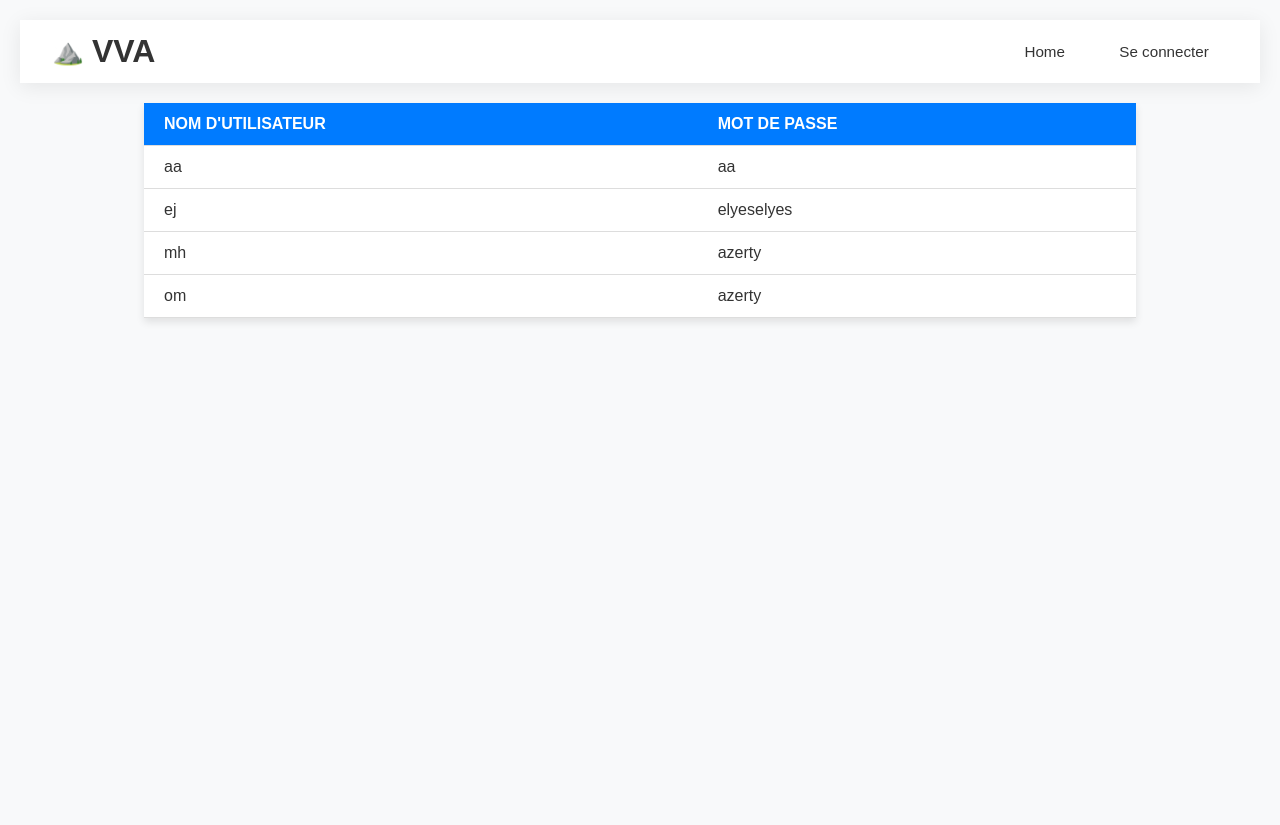
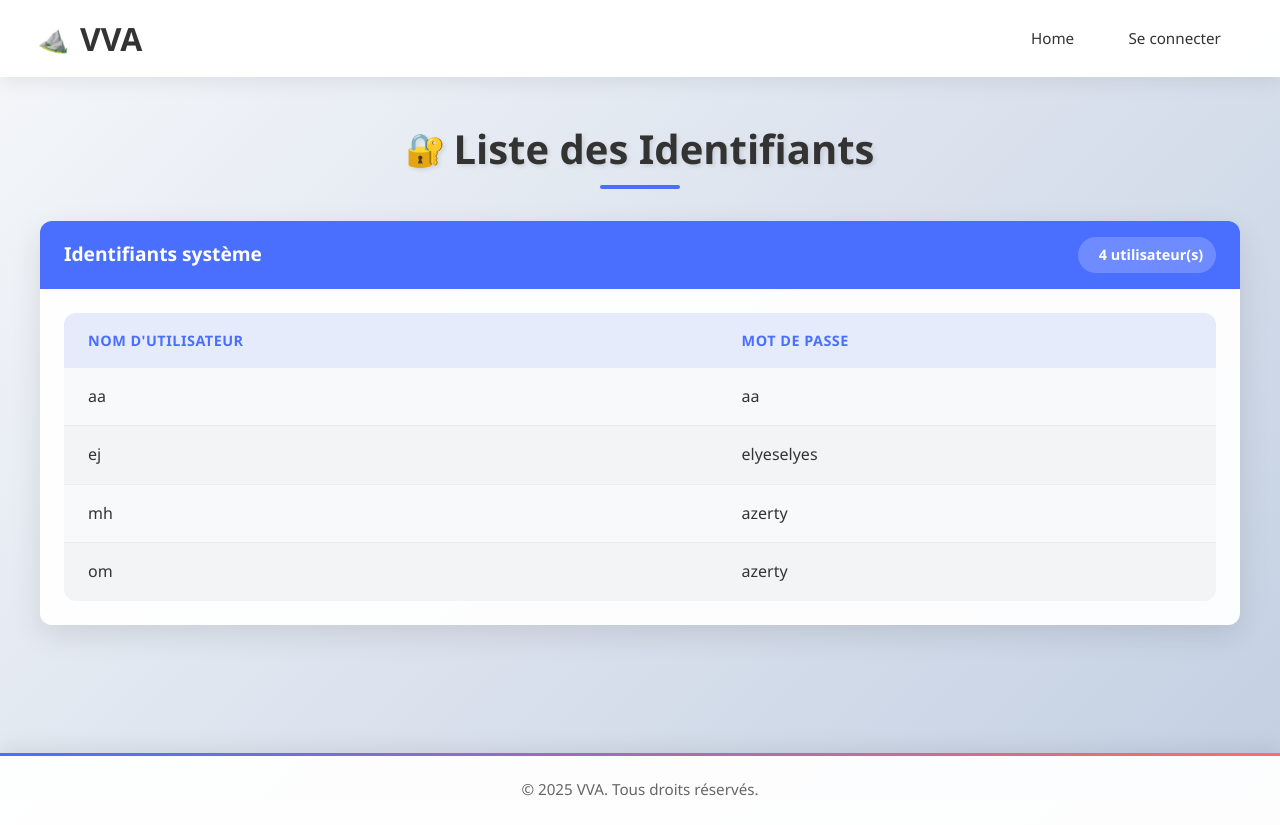
Before and after one commit to elj91/Projet-resa-activite, a PHP site: page /identifiant.php in a window 1280 px wide. Before the commit the page ends 322 px from the top, so only its background shows below. Run offline with PHP 8.4, Linux system fonts and the light colour scheme; data comes from the database, SQL or seed files in the repository.

Commit message:
Update identifiant.php

```diff
--- a/identifiant.php
+++ b/identifiant.php
@@ -7,79 +7,57 @@ $sql = "SELECT USER, MDP FROM COMPTE";
 
 // Préparation et exécution de la requête
 $stmt = $pdo->query($sql);
+?>
 
-// Début du contenu HTML
-echo "<!DOCTYPE html>
+<!DOCTYPE html>
 <html lang='fr'>
 <head>
     <meta charset='UTF-8'>
     <meta name='viewport' content='width=device-width, initial-scale=1.0'>
     <title>Liste des Utilisateurs</title>
-    <style>
-        body {
-            font-family: Arial, sans-serif;
-            background-color: #f8f9fa;
-            margin: 0;
-            padding: 20px;
-        }
-        table {
-            width: 80%;
-            margin: 20px auto;
-            border-collapse: collapse;
-            background-color: #fff;
-            box-shadow: 0 4px 8px rgba(0, 0, 0, 0.1);
-        }
-        th, td {
-            padding: 12px 20px;
-            text-align: left;
-            border-bottom: 1px solid #ddd;
-        }
-        th {
-            background-color: #007bff;
-            color: white;
-            text-transform: uppercase;
-        }
-        tr:hover {
-            background-color: #f1f1f1;
-        }
-        td {
-            color: #333;
-        }
-        .no-results {
-            text-align: center;
-            margin-top: 50px;
-            font-size: 18px;
-            color: #666;
-        }
-    </style>
+    <link rel="stylesheet" href="css/identifiants.css">
 </head>
-<body>";
+<body>
+    <h1>Liste des Identifiants</h1>
 
-// Vérification s'il y a des résultats
-if ($stmt->rowCount() > 0) {
-    // Début du tableau HTML
-    echo "<table>
-            <tr>
-                <th>Nom d'utilisateur</th>
-                <th>Mot de passe</th>
-            </tr>";
+    <main>
+        <?php
+        // Vérification s'il y a des résultats
+        if ($stmt->rowCount() > 0): ?>
+            <div class="users-card">
+                <div class="users-header">
+                    <span>Identifiants système</span>
+                    <span class="users-badge">
+                        <i class="fas fa-users"></i>
+                        <?= $stmt->rowCount() ?> utilisateur(s)
+                    </span>
+                </div>
+                <div class="users-content">
+                    <table>
+                        <thead>
+                            <tr>
+                                <th>Nom d'utilisateur</th>
+                                <th>Mot de passe</th>
+                            </tr>
+                        </thead>
+                        <tbody>
+                        <?php while ($row = $stmt->fetch()): ?>
+                            <tr>
+                                <td><?= htmlspecialchars($row["USER"]) ?></td>
+                                <td><?= htmlspecialchars($row["MDP"]) ?></td>
+                            </tr>
+                        <?php endwhile; ?>
+                        </tbody>
+                    </table>
+                </div>
+            </div>
+        <?php else: ?>
+            <p class="no-results">
+                <i class="fas fa-info-circle"></i> Aucun utilisateur trouvé.
+            </p>
+        <?php endif; ?>
+    </main>
 
-    // Affichage des données dans le tableau
-    while ($row = $stmt->fetch()) {
-        echo "<tr>
-                <td>" . htmlspecialchars($row["USER"]) . "</td>
-                <td>" . htmlspecialchars($row["MDP"]) . "</td>
-              </tr>";
-    }
-
-    // Fin du tableau HTML
-    echo "</table>";
-} else {
-    // Message si aucun résultat
-    echo "<p class='no-results'>Aucun utilisateur trouvé.</p>";
-}
-
-// Fin du contenu HTML
-echo "</body>
-</html>";
-?>
+    <?php include 'footer.php'; ?>
+</body>
+</html>
```
